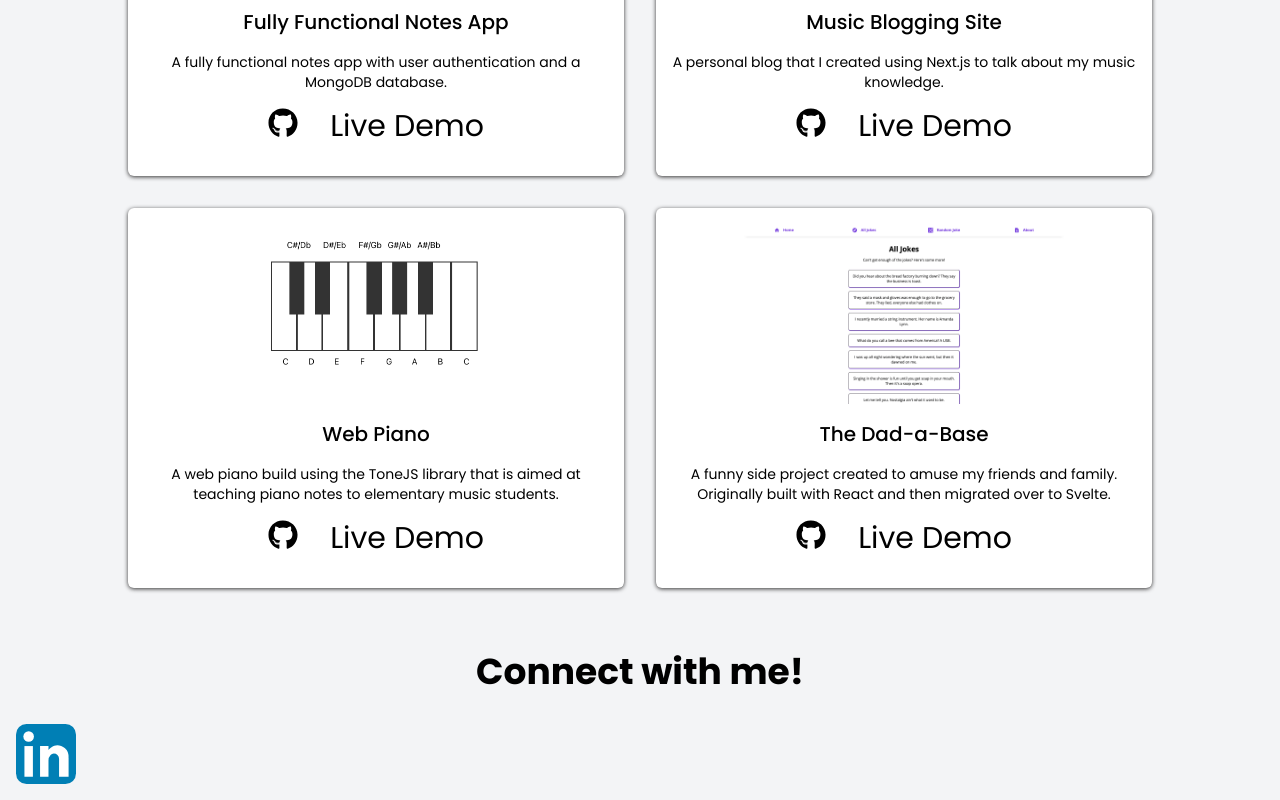
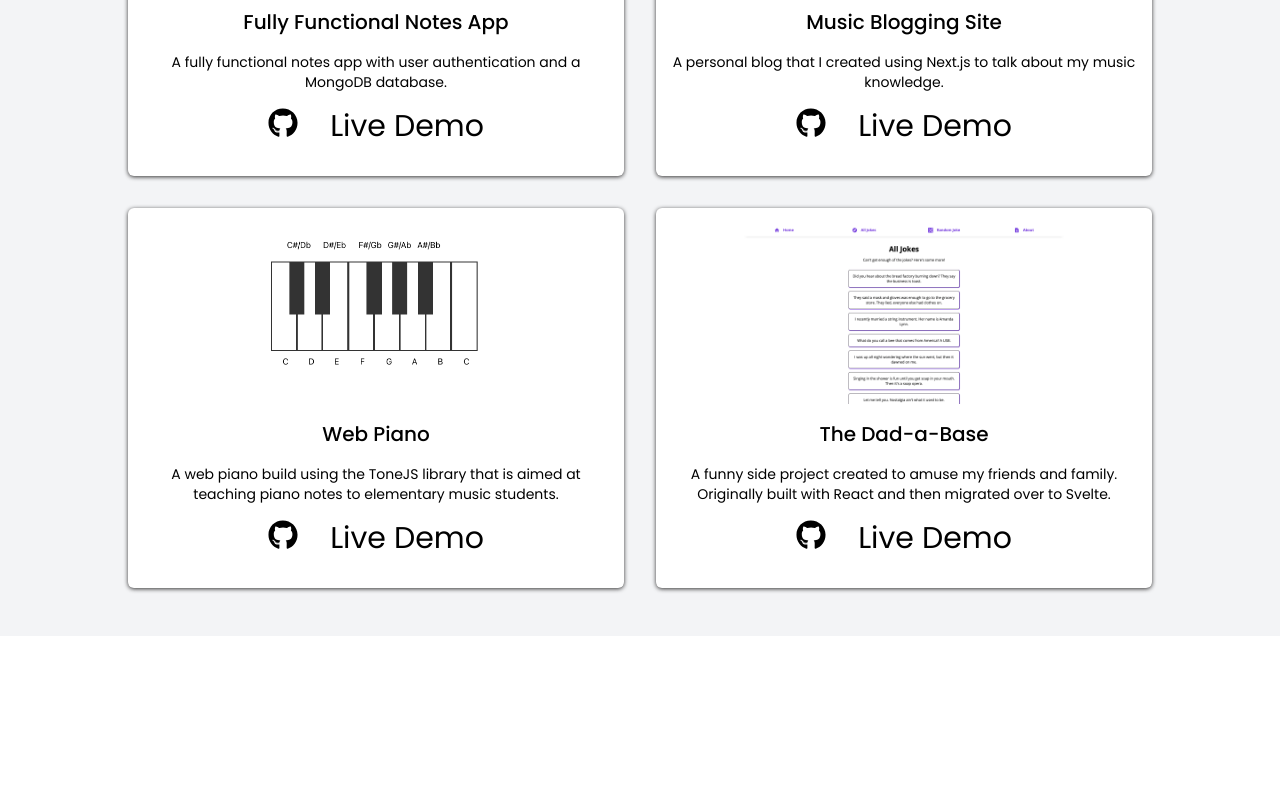
Before and after one commit to btylerh7/baker-portfolio, a Next.js app: page / in a window 1280 px wide. Shown: the part 1448-2248 px from the top of the page. After the commit the page ends 2084 px from the top, so only its background shows below. Built offline with nearby package versions, Linux system fonts and the light colour scheme.

Commit message:
split code to new branch

```diff
--- a/pages/index.tsx
+++ b/pages/index.tsx
@@ -45,12 +45,12 @@ const Home: NextPage = () => {
           })}
         </div>
       </section>
-      <section className="section-container bg-gray-100 py-8">
+      {/* <section className="section-container bg-gray-100 py-8">
         <h2>Connect with me!</h2>
         <div className="max-w-8xl">
           <img src="/linkedin.svg" />
         </div>
-      </section>
+      </section> */}
     </div>
   )
 }
```
